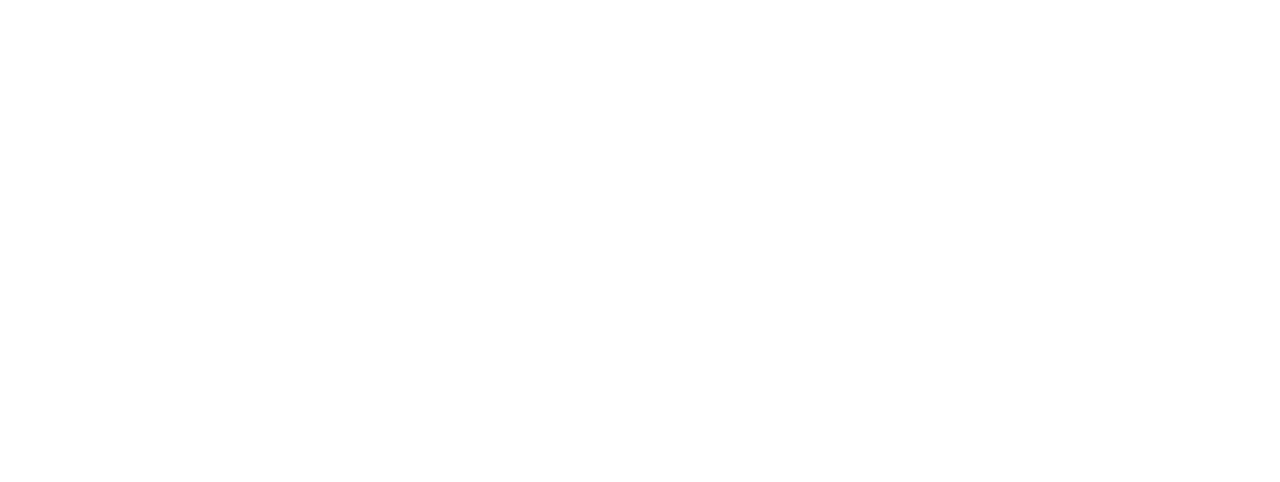
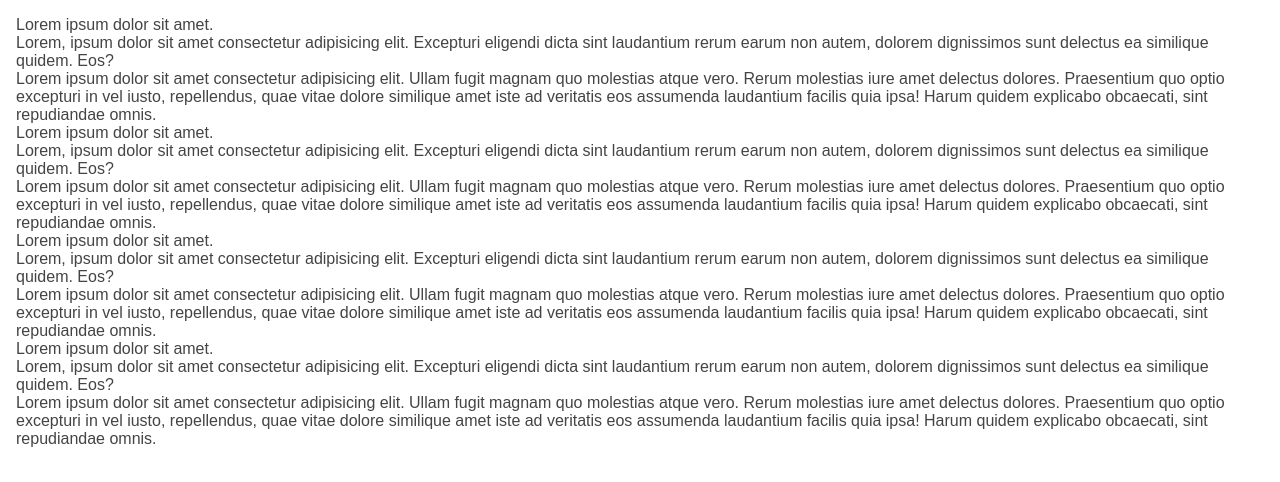
Before and after one commit to kepler003/learning-html-and-css, a plain HTML site: page overflow/index.html in a window 1280 px wide. Drawn offline with Linux system fonts and the light colour scheme.

Commit message:
Create box componenets

```diff
--- a/overflow/index.html
+++ b/overflow/index.html
@@ -9,7 +9,29 @@
 <body>
   <div class="app">
 
+    <div class="box">
+      <p>Lorem ipsum dolor sit amet.</p>
+      <p>Lorem, ipsum dolor sit amet consectetur adipisicing elit. Excepturi eligendi dicta sint laudantium rerum earum non autem, dolorem dignissimos sunt delectus ea similique quidem. Eos?</p>
+      <p>Lorem ipsum dolor sit amet consectetur adipisicing elit. Ullam fugit magnam quo molestias atque vero. Rerum molestias iure amet delectus dolores. Praesentium quo optio excepturi in vel iusto, repellendus, quae vitae dolore similique amet iste ad veritatis eos assumenda laudantium facilis quia ipsa! Harum quidem explicabo obcaecati, sint repudiandae omnis.</p>
+    </div>
 
+    <div class="box hidden">
+      <p>Lorem ipsum dolor sit amet.</p>
+      <p>Lorem, ipsum dolor sit amet consectetur adipisicing elit. Excepturi eligendi dicta sint laudantium rerum earum non autem, dolorem dignissimos sunt delectus ea similique quidem. Eos?</p>
+      <p>Lorem ipsum dolor sit amet consectetur adipisicing elit. Ullam fugit magnam quo molestias atque vero. Rerum molestias iure amet delectus dolores. Praesentium quo optio excepturi in vel iusto, repellendus, quae vitae dolore similique amet iste ad veritatis eos assumenda laudantium facilis quia ipsa! Harum quidem explicabo obcaecati, sint repudiandae omnis.</p>
+    </div>
+
+    <div class="box scroll">
+      <p>Lorem ipsum dolor sit amet.</p>
+      <p>Lorem, ipsum dolor sit amet consectetur adipisicing elit. Excepturi eligendi dicta sint laudantium rerum earum non autem, dolorem dignissimos sunt delectus ea similique quidem. Eos?</p>
+      <p>Lorem ipsum dolor sit amet consectetur adipisicing elit. Ullam fugit magnam quo molestias atque vero. Rerum molestias iure amet delectus dolores. Praesentium quo optio excepturi in vel iusto, repellendus, quae vitae dolore similique amet iste ad veritatis eos assumenda laudantium facilis quia ipsa! Harum quidem explicabo obcaecati, sint repudiandae omnis.</p>
+    </div>
+
+    <div class="box scroll-y">
+      <p>Lorem ipsum dolor sit amet.</p>
+      <p>Lorem, ipsum dolor sit amet consectetur adipisicing elit. Excepturi eligendi dicta sint laudantium rerum earum non autem, dolorem dignissimos sunt delectus ea similique quidem. Eos?</p>
+      <p>Lorem ipsum dolor sit amet consectetur adipisicing elit. Ullam fugit magnam quo molestias atque vero. Rerum molestias iure amet delectus dolores. Praesentium quo optio excepturi in vel iusto, repellendus, quae vitae dolore similique amet iste ad veritatis eos assumenda laudantium facilis quia ipsa! Harum quidem explicabo obcaecati, sint repudiandae omnis.</p>
+    </div>
 
   </div>
 </body>
```
